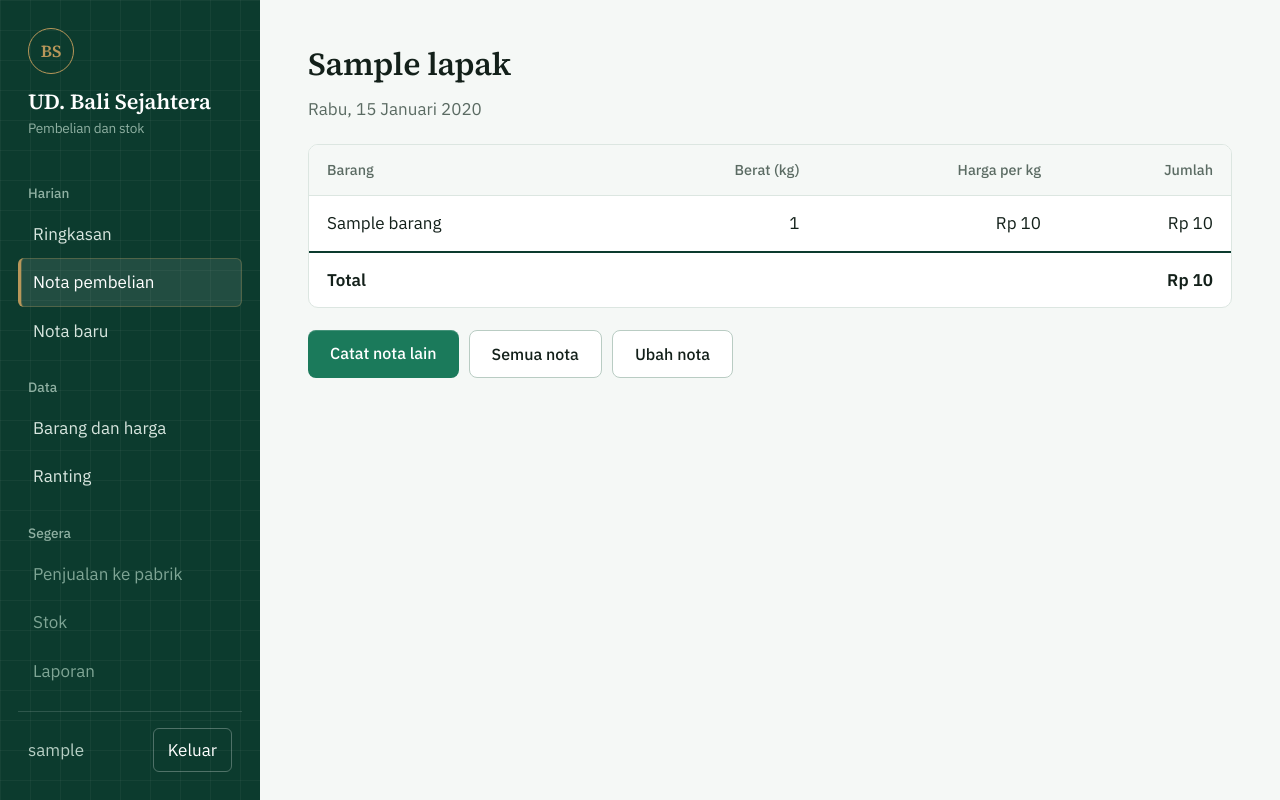
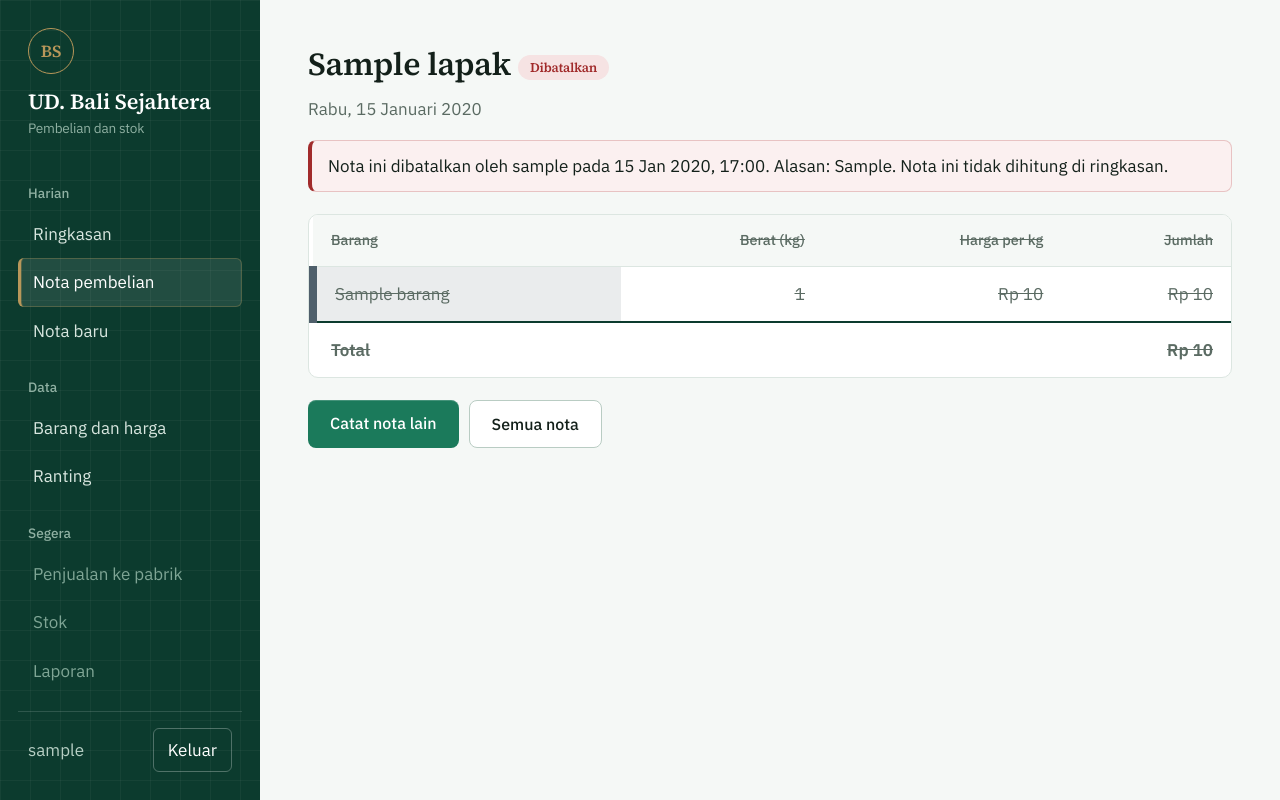
Before and after one commit to GEE669-ihs/besi-tua, a Django app: page /nota/1/ in a window 1280 px wide. Run offline with Django 5.2, Linux system fonts and the light colour scheme; a user stored in the database is signed in; tables that the repository leaves empty hold one stand-in row (values such as "Sample post").

Commit message:
hapus baris saat ubah nota, tata letak baris, warna kelompok lebih tegas

```diff
--- a/pembelian/forms.py
+++ b/pembelian/forms.py
@@ -32,15 +32,15 @@ class ItemNotaForm(forms.ModelForm):
 
 ItemNotaFormSet = inlineformset_factory(
     Nota, ItemNota, form=ItemNotaForm,
-    extra=0, min_num=1, validate_min=True, can_delete=False,
+    extra=0, min_num=1, validate_min=True, can_delete=True,
 )
 
 
 class BarangForm(forms.ModelForm):
     class Meta:
         model = Barang
-        fields = ["nama", "harga_default"]
-        labels = {"nama": "Nama barang", "harga_default": "Harga per kg (Rp)"}
+        fields = ["nama", "kelompok", "harga_default"]
+        labels = {"nama": "Nama barang", "kelompok": "Kelompok", "harga_default": "Harga per kg (Rp)"}
         help_texts = {
             "harga_default": "Harga baru hanya berlaku untuk nota yang dibuat setelah ini. Nota lama tidak berubah."
         }
--- a/pembelian/urls.py
+++ b/pembelian/urls.py
@@ -14,4 +14,6 @@ urlpatterns = [
     path("ranting/baru/", views.RantingBaru.as_view(), name="ranting_baru"),
     path("ranting/<int:pk>/ubah/", views.UbahRanting.as_view(), name="ubah_ranting"),
     path("ranting/<int:pk>/hapus/", views.HapusRanting.as_view(), name="hapus_ranting"),
+    path("nota/<int:pk>/ubah/", views.ubah_nota, name="ubah_nota"),
+    path("nota/<int:pk>/batalkan/", views.batalkan_nota, name="batalkan_nota"),
 ]
--- a/pembelian/views.py
+++ b/pembelian/views.py
@@ -3,7 +3,7 @@ from django.contrib.auth.decorators import login_required
 from django.contrib.auth.mixins import LoginRequiredMixin
 from django.contrib.messages.views import SuccessMessageMixin
 from django.db import transaction
-from django.db.models import Count, DecimalField, ExpressionWrapper, F, Max, Sum
+from django.db.models import Count, DecimalField, ExpressionWrapper, F, Max, Q, Sum
 from django.db.models.deletion import ProtectedError
 from django.shortcuts import get_object_or_404, redirect, render
 from django.urls import reverse_lazy
@@ -23,27 +23,33 @@ JUMLAH = ExpressionWrapper(
 @login_required
 def ringkasan(request):
     tanggal = parse_date(request.GET.get("tanggal", "")) or timezone.localdate()
-    items = ItemNota.objects.filter(nota__tanggal=tanggal)
+    items = ItemNota.objects.filter(nota__tanggal=tanggal, nota__dibatalkan=False)
+    label = dict(Barang.Kelompok.choices)
 
     per_barang = (
-        items.values("barang__nama")
+        items.values("barang__nama", "barang__kelompok")
         .annotate(berat=Sum("berat_kg"), nilai=Sum(JUMLAH))
         .order_by("-nilai")
     )
-    nota_terbaru = (
-        Nota.objects.filter(tanggal=tanggal)
-        .select_related("lapak")
-        .prefetch_related("items")
+    per_kelompok = [
+        {"kode": r["barang__kelompok"], "nama": label[r["barang__kelompok"]],
+         "berat": r["berat"], "nilai": r["nilai"]}
+        for r in items.values("barang__kelompok")
+        .annotate(berat=Sum("berat_kg"), nilai=Sum(JUMLAH)).order_by("-nilai")
+    ]
+    nota_hari_ini = (
+        Nota.objects.filter(tanggal=tanggal, dibatalkan=False)
+        .select_related("lapak").prefetch_related("items")
     )
     return render(request, "ringkasan.html", {
         "tanggal": tanggal,
         "total": items.aggregate(t=Sum(JUMLAH))["t"] or 0,
         "berat": items.aggregate(b=Sum("berat_kg"))["b"] or 0,
-        "jumlah_nota": nota_terbaru.count(),
+        "jumlah_nota": nota_hari_ini.count(),
         "per_barang": per_barang,
-        "nota_terbaru": nota_terbaru,
+        "per_kelompok": per_kelompok,
+        "nota_terbaru": nota_hari_ini,
     })
-
 
 @login_required
 def daftar_nota(request):
@@ -53,27 +59,65 @@ def daftar_nota(request):
         nota = nota.filter(lapak_id=ranting_id)
     return render(request, "daftar_nota.html", {"nota": nota[:100]})
 
+def _info_barang():
+    return {
+        str(b.pk): {"harga": int(b.harga_default), "kelompok": b.kelompok}
+        for b in Barang.objects.all()
+    }
 
 @login_required
 def nota_baru(request):
     form = NotaForm(request.POST or None, initial={"tanggal": timezone.localdate()})
     formset = ItemNotaFormSet(request.POST or None, prefix="item")
+    if request.method == "POST":
+        form_ok, formset_ok = form.is_valid(), formset.is_valid()
+        if form_ok and formset_ok:
+            with transaction.atomic():
+                nota = form.save()
+                formset.instance = nota
+                formset.save()
+            messages.success(request, "Nota tersimpan.")
+            return redirect("detail_nota", pk=nota.pk)
+    return render(request, "nota_baru.html", {
+        "judul": "Nota baru", "form": form, "formset": formset, "harga_barang": _info_barang(),
+    })
 
-    form_ok = form.is_valid() if request.method == "POST" else False
-    formset_ok = formset.is_valid() if request.method == "POST" else False
+@login_required
+def ubah_nota(request, pk):
+    nota = get_object_or_404(Nota, pk=pk, dibatalkan=False)
+    form = NotaForm(request.POST or None, instance=nota)
+    formset = ItemNotaFormSet(request.POST or None, instance=nota, prefix="item")
+    if request.method == "POST":
+        form_ok, formset_ok = form.is_valid(), formset.is_valid()
+        if form_ok and formset_ok:
+            with transaction.atomic():
+                form.save()
+                formset.save()
+            messages.success(request, "Perubahan nota tersimpan.")
+            return redirect("detail_nota", pk=nota.pk)
+    return render(request, "nota_baru.html", {
+        "judul": "Ubah nota", "nota": nota, "form": form, "formset": formset,
+        "harga_barang": _info_barang(),
+    })
 
-    if form_ok and formset_ok:
-        with transaction.atomic():          # simpan semuanya, atau tidak sama sekali
-            nota = form.save()
-            formset.instance = nota
-            formset.save()
-        messages.success(request, "Nota tersimpan.")
-        return redirect("detail_nota", pk=nota.pk)
 
-    harga = {str(b.pk): int(b.harga_default) for b in Barang.objects.all()}
-    return render(request, "nota_baru.html", {
-        "form": form, "formset": formset, "harga_barang": harga,
-    })
+@login_required
+def batalkan_nota(request, pk):
+    nota = get_object_or_404(Nota, pk=pk, dibatalkan=False)
+    galat = ""
+    if request.method == "POST":
+        alasan = request.POST.get("alasan", "").strip()[:200]
+        if alasan:
+            nota.dibatalkan = True
+            nota.alasan_batal = alasan
+            nota.dibatalkan_pada = timezone.now()
+            nota.dibatalkan_oleh = request.user
+            nota.save()
+            messages.success(request, "Nota dibatalkan.")
+            return redirect("detail_nota", pk=nota.pk)
+        galat = "Tulis alasan pembatalan."
+    return render(request, "batalkan_nota.html", {"nota": nota, "galat": galat})
+
 
 
 @login_required
@@ -144,14 +188,16 @@ class DaftarRanting(LoginRequiredMixin, ListView):
     context_object_name = "ranting"
 
     def get_queryset(self):
+        aktif = Q(nota__dibatalkan=False)
         nilai = ExpressionWrapper(
             F("nota__items__berat_kg") * F("nota__items__harga_per_kg"),
             output_field=DecimalField(max_digits=16, decimal_places=1),
         )
         return Lapak.objects.annotate(
-            jumlah_nota=Count("nota", distinct=True),
-            total=Sum(nilai),
-            terakhir=Max("nota__tanggal"),
+            semua_nota=Count("nota", distinct=True),
+            jumlah_nota=Count("nota", filter=aktif, distinct=True),
+            total=Sum(nilai, filter=aktif),
+            terakhir=Max("nota__tanggal", filter=aktif),
         ).order_by("nama")
 
 
--- a/static/css/app.css
+++ b/static/css/app.css
@@ -138,7 +138,7 @@ input:focus, select:focus { border-color: var(--hijau); box-shadow: 0 0 0 3px rg
   .ringkas { padding: 22px; }
   .baris-kepala { grid-template-columns: 1fr; }
   .baris-item { grid-template-columns: 1fr 1fr; }
-  .baris-item .isian:first-child { grid-column: 1 / -1; }
+  .baris-item .isian-barang { grid-column: 1 / -1; }
   .hapus-baris { justify-self: end; }
   .total-bar { bottom: calc(78px + env(safe-area-inset-bottom)); }
   .bawah {
@@ -171,3 +171,65 @@ textarea:focus { border-color: var(--hijau); box-shadow: 0 0 0 3px rgba(27,122,9
 .tabel a.bahaya { color: var(--galat); }
 .tombol.bahaya { background: var(--galat); }
 .tombol.bahaya:hover { background: #861F1F; }
+
+/* Warna kelompok barang */
+.kel-besi, [data-kelompok="besi"] { --warna: #6B7780; }
+.kel-aluminium, [data-kelompok="aluminium"] { --warna: #6F9BB8; }
+.kel-tembaga, [data-kelompok="tembaga"] { --warna: #B26A3F; }
+.kel-kuningan, [data-kelompok="kuningan"] { --warna: #C2A23A; }
+.kel-lainnya, [data-kelompok="lainnya"] { --warna: #9AA7A0; }
+.tabel td.kel { border-left: 4px solid var(--warna, transparent); }
+.baris-item[data-kelompok] { border-left: 4px solid var(--warna, var(--garis)); }
+.baris-item[hidden] { display: none; }
+
+.per-kelompok { display: grid; grid-template-columns: repeat(auto-fit, minmax(170px, 1fr)); gap: 12px; margin-top: 16px; }
+.kel-kartu {
+  background: var(--putih); border: 1px solid var(--garis); border-top: 4px solid var(--warna);
+  border-radius: 10px; padding: 14px 16px; display: flex; flex-direction: column; gap: 2px;
+}
+.kel-kartu strong { font-family: "Source Serif 4", Georgia, serif; font-size: 1.3rem; font-weight: 600; }
+
+/* Nota dibatalkan */
+.lencana { display: inline-block; background: #F6E3E3; color: var(--galat); border-radius: 999px; padding: 2px 12px; font-size: .82rem; font-weight: 500; vertical-align: middle; }
+.spanduk-batal { background: #FBF0F0; border: 1px solid #E8C3C3; border-left: 4px solid var(--galat); border-radius: 8px; padding: 12px 16px; margin-top: 18px; }
+.dicoret, .dicoret td { color: var(--abu); text-decoration: line-through; }
+.dicoret a { color: var(--abu); }
+.dicoret .lencana { text-decoration: none; }
+
+/* ===== Tata letak baris barang ===== */
+.baris-item { grid-template-columns: minmax(220px, 1fr) 100px 140px 150px auto; }
+.baris-item select, .baris-item input { min-width: 0; }
+@media (max-width: 1100px) {
+  .baris-item { grid-template-columns: 1fr 1fr 1fr auto; }
+  .baris-item .isian-barang { grid-column: 1 / -1; }
+}
+@media (max-width: 860px) {
+  .baris-item { grid-template-columns: 1fr 1fr; }
+  .baris-item .isian-barang { grid-column: 1 / -1; }
+  .baris-item .hapus-baris { justify-self: end; }
+}
+
+/* ===== Baris yang ditandai hapus ===== */
+.baris-item.dihapus .isian { opacity: .5; pointer-events: none; }
+.baris-item.dihapus select, .baris-item.dihapus input, .baris-item.dihapus output { text-decoration: line-through; }
+.baris-item.dihapus .hapus-baris { color: var(--hijau); border-color: var(--hijau); }
+
+/* ===== Warna kelompok yang lebih tegas ===== */
+.kel-besi, [data-kelompok="besi"] { --warna: #4F5F6B; }
+.kel-aluminium, [data-kelompok="aluminium"] { --warna: #2F86C8; }
+.kel-tembaga, [data-kelompok="tembaga"] { --warna: #C0592A; }
+.kel-kuningan, [data-kelompok="kuningan"] { --warna: #D2A012; }
+.kel-lainnya, [data-kelompok="lainnya"] { --warna: #7E9188; }
+
+.tabel td.kel {
+  border-left: 8px solid var(--warna, transparent);
+  background: color-mix(in srgb, var(--warna, transparent) 12%, white);
+}
+.baris-item[data-kelompok] {
+  border-left: 10px solid var(--warna, var(--garis));
+  background: color-mix(in srgb, var(--warna, transparent) 8%, white);
+}
+.kel-kartu {
+  border-top: 8px solid var(--warna);
+  background: color-mix(in srgb, var(--warna) 10%, white);
+}
--- a/templates/base.html
+++ b/templates/base.html
@@ -20,7 +20,7 @@
     <nav class="menu">
       <h3>Harian</h3>
       <a href="{% url 'ringkasan' %}" class="{% if u == 'ringkasan' %}aktif{% endif %}">Ringkasan</a>
-      <a href="{% url 'daftar_nota' %}" class="{% if u == 'daftar_nota' or u == 'detail_nota' %}aktif{% endif %}">Nota pembelian</a>
+      <a href="{% url 'daftar_nota' %}" class="{% if u in 'daftar_nota detail_nota ubah_nota batalkan_nota' %}aktif{% endif %}">Nota pembelian</a>
       <a href="{% url 'nota_baru' %}" class="{% if u == 'nota_baru' %}aktif{% endif %}">Nota baru</a>
       <h3>Data</h3>
       <a href="{% url 'daftar_barang' %}" class="{% if '/barang/' in request.path %}aktif{% endif %}">Barang dan harga</a>
@@ -44,10 +44,10 @@
   </main>
 </div>
 
-{% if u != 'nota_baru' %}<a class="tombol mengambang" href="{% url 'nota_baru' %}">+ Nota baru</a>{% endif %}
+{% if u != 'nota_baru' and u != 'ubah_nota' %}<a class="tombol mengambang" href="{% url 'nota_baru' %}">+ Nota baru</a>{% endif %}
 <nav class="bawah">
   <a href="{% url 'ringkasan' %}" class="{% if u == 'ringkasan' %}aktif{% endif %}">Ringkasan</a>
-  <a href="{% url 'daftar_nota' %}" class="{% if u == 'daftar_nota' or u == 'detail_nota' %}aktif{% endif %}">Nota</a>
+  <a href="{% url 'daftar_nota' %}" class="{% if u in 'daftar_nota detail_nota ubah_nota batalkan_nota' %}aktif{% endif %}">Nota</a>
   <a href="{% url 'daftar_barang' %}" class="{% if '/barang/' in request.path %}aktif{% endif %}">Barang</a>
   <a href="{% url 'daftar_ranting' %}" class="{% if '/ranting/' in request.path %}aktif{% endif %}">Ranting</a>
 </nav>
--- a/templates/data/daftar_barang.html
+++ b/templates/data/daftar_barang.html
@@ -11,13 +11,15 @@
 
 {% if barang %}
 <div class="gulir"><table class="tabel">
-  <thead><tr><th>Barang</th><th class="kanan">Harga per kg</th><th class="kanan">Dipakai di nota</th><th></th></tr></thead>
+  <thead><tr><th>Barang</th><th>Kelompok</th><th class="kanan">Harga per kg</th><th class="kanan">Dipakai di nota</th><th></th></tr></thead>
   <tbody>
   {% for b in barang %}
     <tr>
-      <td>{{ b.nama }}</td>
+      <td class="kel kel-{{ b.kelompok }}">{{ b.nama }}</td>
+      <td>{{ b.get_kelompok_display }}</td>
       <td class="kanan">Rp {{ b.harga_default|floatformat:"0g" }}</td>
       <td class="kanan">{{ b.dipakai }}</td>
+      <td>{{ b.get_kelompok_display }}</td>
       <td class="kanan aksi-sel">
         <a href="{% url 'ubah_barang' b.pk %}">Ubah</a>
         {% if b.dipakai == 0 %}<a class="bahaya" href="{% url 'hapus_barang' b.pk %}">Hapus</a>{% endif %}
--- a/templates/data/daftar_ranting.html
+++ b/templates/data/daftar_ranting.html
@@ -22,9 +22,9 @@
       <td class="kanan">Rp {{ r.total|default:0|floatformat:"0g" }}</td>
       <td>{% if r.terakhir %}{{ r.terakhir|date:"j M Y" }}{% else %}<span class="redup">Belum ada</span>{% endif %}</td>
       <td class="kanan aksi-sel">
-        {% if r.jumlah_nota %}<a href="{% url 'daftar_nota' %}?ranting={{ r.pk }}">Lihat nota</a>{% endif %}
+        {% if r.semua_nota %}<a href="{% url 'daftar_nota' %}?ranting={{ r.pk }}">Lihat nota</a>{% endif %}
         <a href="{% url 'ubah_ranting' r.pk %}">Ubah</a>
-        {% if r.jumlah_nota == 0 %}<a class="bahaya" href="{% url 'hapus_ranting' r.pk %}">Hapus</a>{% endif %}
+        {% if r.semua_nota == 0 %}<a class="bahaya" href="{% url 'hapus_ranting' r.pk %}">Hapus</a>{% endif %}
       </td>
     </tr>
   {% endfor %}
--- a/templates/detail_nota.html
+++ b/templates/detail_nota.html
@@ -1,17 +1,24 @@
 {% extends "base.html" %}
 {% block judul %}Nota {{ nota.lapak }}{% endblock %}
 {% block konten %}
-<h1 class="judul-halaman">{{ nota.lapak }}</h1>
+<h1 class="judul-halaman">{{ nota.lapak }}{% if nota.dibatalkan %} <span class="lencana">Dibatalkan</span>{% endif %}</h1>
 <p class="sub">{{ nota.tanggal|date:"l, j F Y" }}</p>
 
-<div class="gulir" style="margin-top:22px"><table class="tabel">
+{% if nota.dibatalkan %}
+<div class="spanduk-batal">
+  Nota ini dibatalkan{% if nota.dibatalkan_oleh %} oleh {{ nota.dibatalkan_oleh.get_username }}{% endif %}{% if nota.dibatalkan_pada %} pada {{ nota.dibatalkan_pada|date:"j M Y, H:i" }}{% endif %}.
+  Alasan: {{ nota.alasan_batal }}. Nota ini tidak dihitung di ringkasan.
+</div>
+{% endif %}
+
+<div class="gulir {% if nota.dibatalkan %}dicoret{% endif %}" style="margin-top:22px"><table class="tabel">
   <thead><tr>
     <th>Barang</th><th class="kanan">Berat (kg)</th><th class="kanan">Harga per kg</th><th class="kanan">Jumlah</th>
   </tr></thead>
   <tbody>
   {% for i in nota.items.all %}
     <tr>
-      <td>{{ i.barang }}</td>
+      <td class="kel kel-{{ i.barang.kelompok }}">{{ i.barang }}</td>
       <td class="kanan">{{ i.berat_kg|floatformat:"-1g" }}</td>
       <td class="kanan">Rp {{ i.harga_per_kg|floatformat:"0g" }}</td>
       <td class="kanan">Rp {{ i.jumlah|floatformat:"0g" }}</td>
@@ -23,7 +30,10 @@
 
 <div class="aksi">
   <a class="tombol" href="{% url 'nota_baru' %}">Catat nota lain</a>
+  {% if not nota.dibatalkan %}
+  <a class="tombol sekunder" href="{% url 'ubah_nota' nota.pk %}">Ubah nota</a>
+  <a class="tombol sekunder" href="{% url 'batalkan_nota' nota.pk %}">Batalkan nota</a>
+  {% endif %}
   <a class="tombol sekunder" href="{% url 'daftar_nota' %}">Semua nota</a>
-  <a class="tombol sekunder" href="{% url 'admin:pembelian_nota_change' nota.pk %}">Ubah nota</a>
 </div>
 {% endblock %}
```
Also changed, not shown: pembelian/models.py (+17 -2 lines), static/js/nota_baru.js (+48 -9 lines), templates/_baris_item.html (+4 -3 lines), templates/batalkan_nota.html (added, +19 -0 lines), templates/daftar_nota.html (+7 -5 lines), templates/nota_baru.html (+7 -4 lines), templates/ringkasan.html (+14 -4 lines), pembelian/migrations/0003_barang_kelompok_nota_alasan_batal_nota_dibatalkan_and_more.py (added), pembelian/migrations/0004_tebak_kelompok.py (added).
